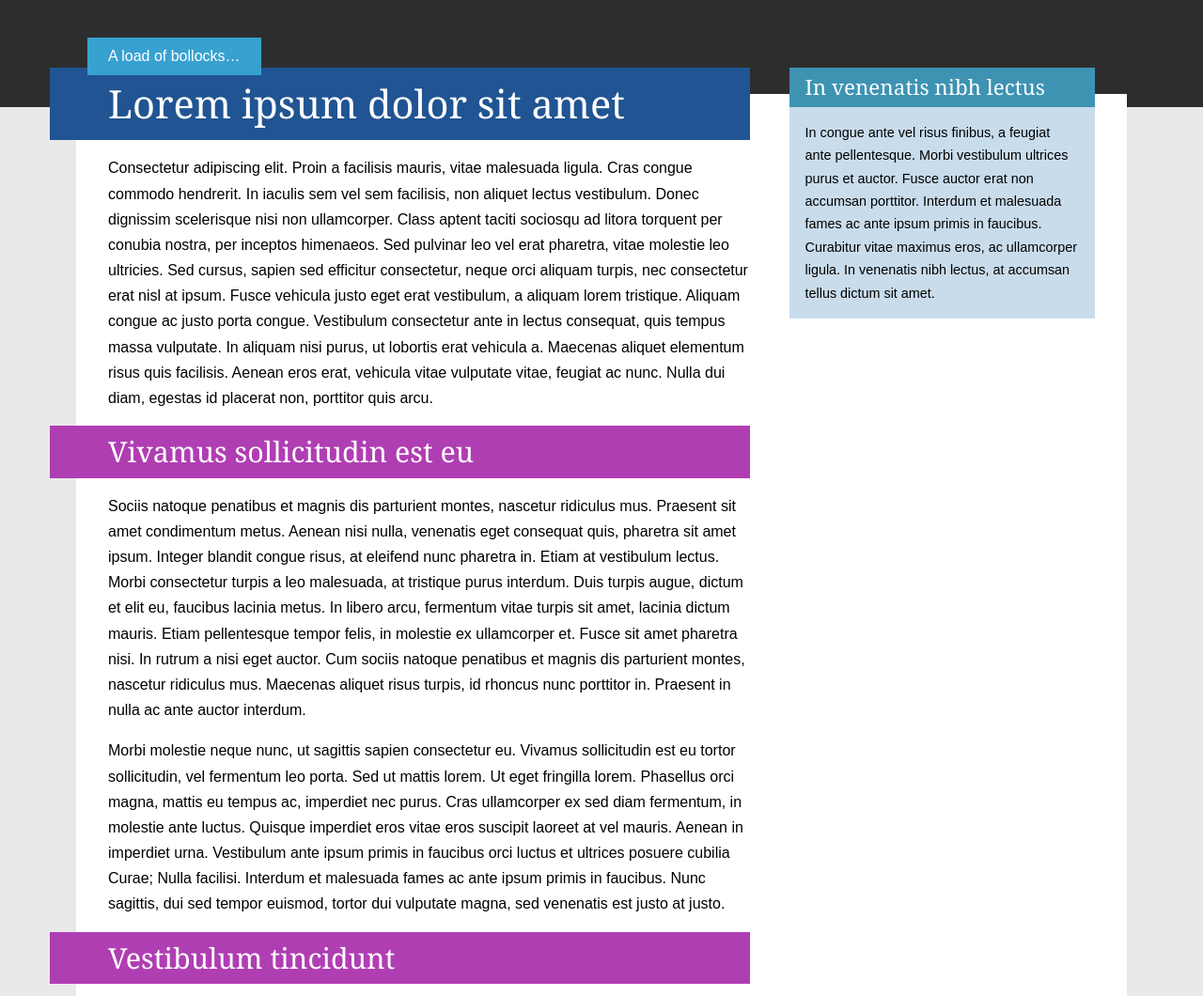
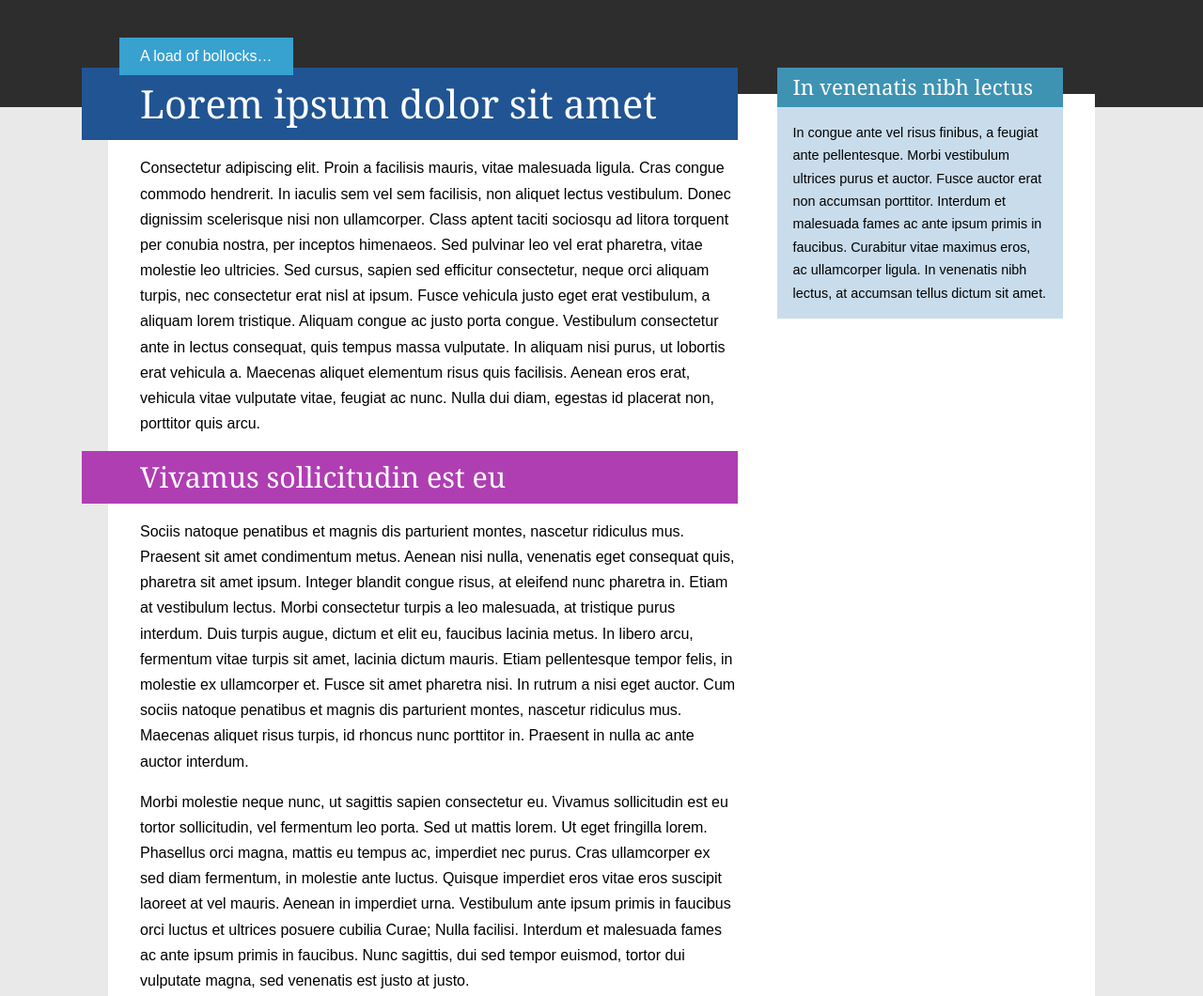
Before and after one commit to jakearchibald/jakearchibalddemos, a website: page demos/progressive-css/public/index.html in a window 1280 px wide. Shown: the top 1060 px of the page at 94% size. Drawn offline with Linux system fonts and the light colour scheme; files that its build step writes are made by us from their sources.

Commit message:
Layout fix (porting async stuff)

```diff
--- a/demos/progressive-css/public/async-css/initial.css
+++ b/demos/progressive-css/public/async-css/initial.css
@@ -45,6 +45,7 @@ body {
   flex-flow: column;
   justify-content: flex-end;
   margin: 0 auto;
+  box-sizing: border-box;
 }
 
 .site-title {
@@ -61,7 +62,7 @@ body {
 
 @media (min-width: 604px) {
   .site-header-inner {
-    max-width: 580px;
+    max-width: 604px;
     padding: 0 34px;
   }
   .site-title {
@@ -82,7 +83,7 @@ body {
 .main-n-about {
   width: 100%;
   box-sizing: border-box;
-  max-width: 580px;
+  max-width: 604px;
   margin: -14px auto;
   background: #fff;
   padding: 0 12px;
--- a/demos/progressive-css/public/css/about-me.css
+++ b/demos/progressive-css/public/css/about-me.css
@@ -32,7 +32,7 @@
 
 @media (min-width: 850px) {
   .about-me {
-    margin-left: 0;
+    margin-left: auto;
     margin-right: 0;
     padding: 0 17px;
   }
--- a/demos/progressive-css/public/css/initial.css
+++ b/demos/progressive-css/public/css/initial.css
@@ -1,10 +1,9 @@
-/* global */
-
 html {
   font-family: sans-serif;
   line-height: 1.7;
   font-size: 14px;
   background: #E9E9E9;
+  height: 100%;
 }
 
 @media (min-width: 470px) {
@@ -15,9 +14,10 @@ html {
 
 body {
   margin: 0;
+  min-height: 100%;
+  display: flex;
+  flex-flow: column;
 }
-
-/* header */
 
 .site-header {
   background: #2D2D2D;
@@ -30,6 +30,7 @@ body {
   flex-flow: column;
   justify-content: flex-end;
   margin: 0 auto;
+  box-sizing: border-box;
 }
 
 .site-title {
@@ -46,7 +47,7 @@ body {
 
 @media (min-width: 604px) {
   .site-header-inner {
-    max-width: 580px;
+    max-width: 604px;
     padding: 0 34px;
   }
   .site-title {
@@ -62,14 +63,15 @@ body {
   }
 }
 
-/* main-n-about */
-
 .main-n-about {
-  max-width: 580px;
+  width: 100%;
+  box-sizing: border-box;
+  max-width: 604px;
   margin: -14px auto;
   background: #fff;
   padding: 0 12px;
   position: relative;
+  flex: 1;
 }
 
 .main-n-about::after {
@@ -91,11 +93,11 @@ body {
   }
   main {
     margin-right: 42px;
-    min-width: calc(69% - 42px);
+    max-width: calc(69% - 42px);
   }
   .about-me {
     margin-top: -28px;
-    min-width: 31%;
+    max-width: 31%;
     box-sizing: border-box;
   }
 }
```
